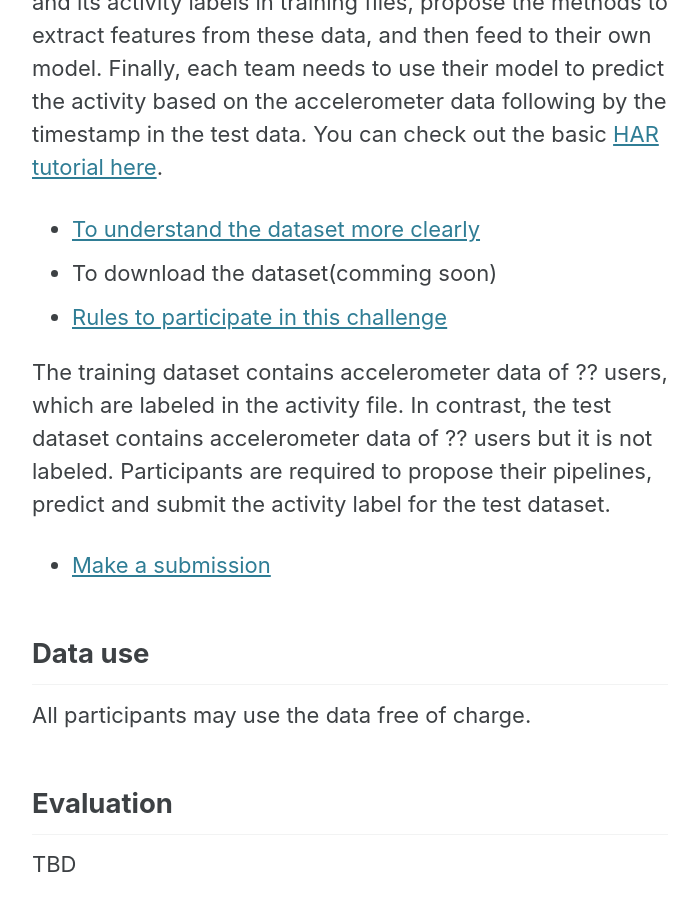
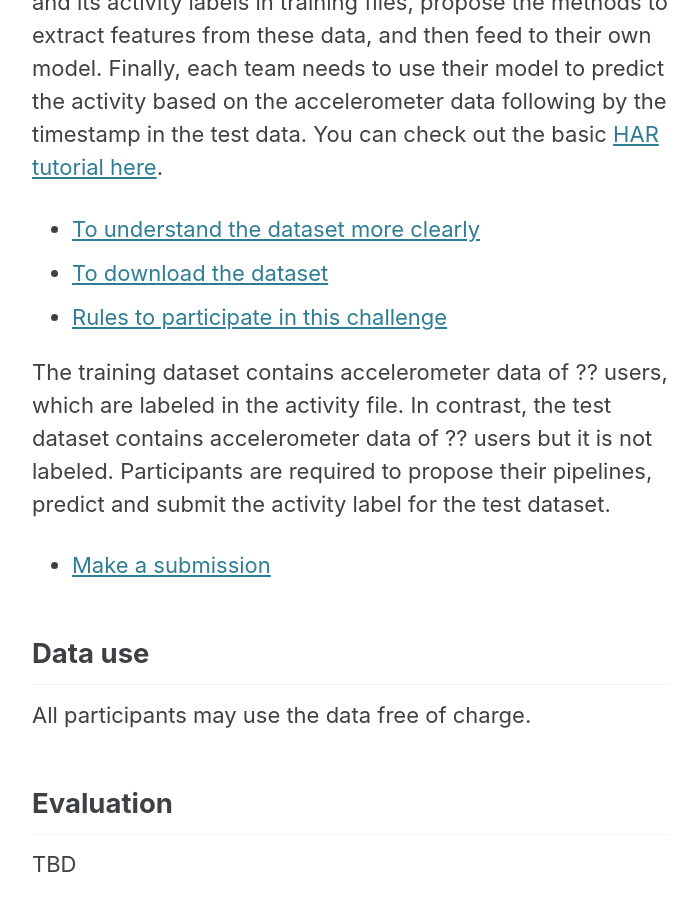
Before and after one commit to abc-research/nurse2021, a Jekyll site: the page built from _pages/learn.md, in a window 1280 px wide and 900 px high, scrolled down 1379 px. Shown: the whole window, without its empty margins (290-989 px from the left). Built offline with Jekyll 4.4.1, drawn with Linux system fonts in a browser that asks for light colours; cached includes are drawn as plain includes; nearby versions of some CDN libraries.

Commit message:
feat: add download dataset URL

```diff
--- a/_pages/learn.md
+++ b/_pages/learn.md
@@ -13,7 +13,7 @@ In addition, HAR has several remarkable applications in the real world, especial
 The goal of the Nurse Care Activity Recognition Challenge is to recognize the daily activities of a caregiver/nurse in a healthcare facility based on the accelerometer data collected from smartphones. Participants utilize accelerometer data and its activity labels in training files, propose the methods to extract features from these data, and then feed to their own model. Finally, each team needs to use their model to predict the activity based on the accelerometer data following by the timestamp in the test data. You can check out the basic [HAR tutorial here](/nurse2021/tutorial/tutorial.html).
 
 - [To understand the dataset more clearly](/nurse2021/data/)
-- To download the dataset(comming soon)
+- [To download the dataset](https://drive.google.com/file/d/1vzexxLkCiJPTPNzeEiknteGetk_-obMG/view?usp=sharing)
 - [Rules to participate in this challenge](/nurse2021/rules/)
 
 The training dataset contains accelerometer data of ?? users, which are labeled in the activity file. In contrast, the test dataset contains accelerometer data of ?? users but it is not labeled. Participants are required to propose their pipelines, predict and submit the activity label for the test dataset.
--- a/index.html
+++ b/index.html
@@ -15,7 +15,7 @@ In this challenge, participants are required to determine the nurse care daily a
 <ul>
 <li><a href="/nurse2021/faq/">Check out the FAQ</a></li>
 <li><a href="/nurse2021/tutorial/tutorial.html">Check out how to start? Start here</a></li>
-<li>Download the train and test data(comming soon)</li>
+<li><a href="https://drive.google.com/file/d/1vzexxLkCiJPTPNzeEiknteGetk_-obMG/view?usp=sharing ">Download the train and test data</a></li>
 </ul>
 
 <h2>Importanc Dates</h2>
```
Also changed, not shown: other parts of index.html (+1 -1 lines), assets/challengeimage.jpeg (added), assets/challengeimage_old.png (renamed from assets/challengeimage.png).
